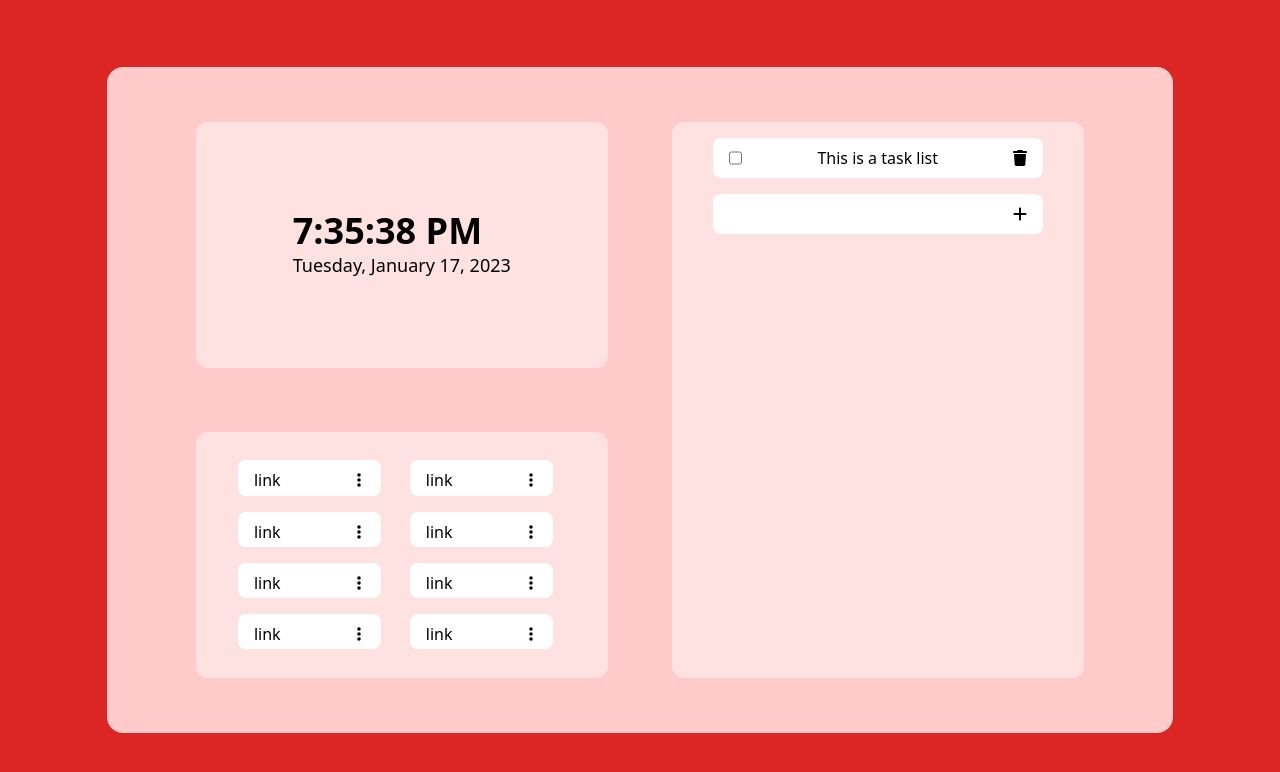
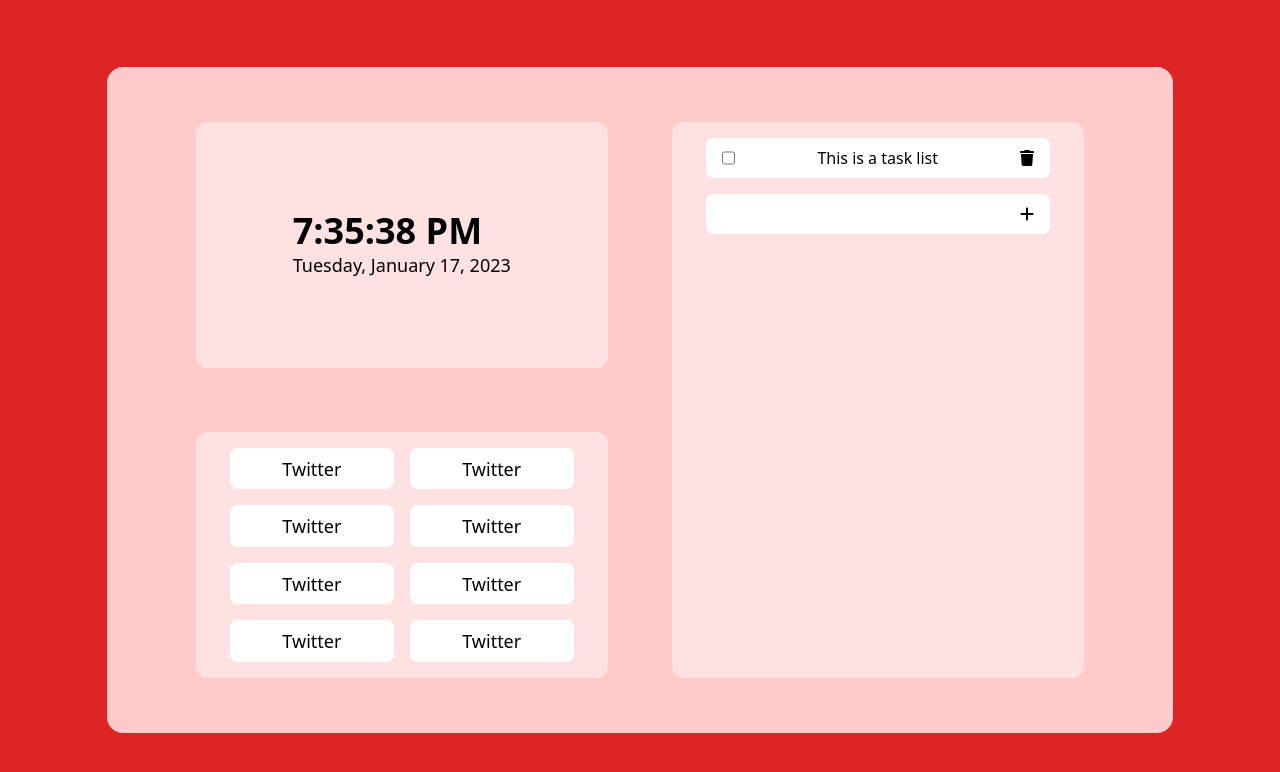
Before and after one commit to atklenner/homepage, a React (Vite) app: page / in a window 1280 px wide. Shown: the top 772 px of the page. Built offline with nearby package versions, Linux system fonts and the light colour scheme.

Commit message:
mess around with styles

```diff
--- a/src/components/Block.jsx
+++ b/src/components/Block.jsx
@@ -1,6 +1,6 @@
 function Block({children}) {
   return (
-    <div className="bg-white py-2 px-4 m-2 rounded-lg w-5/6 flex justify-between">
+    <div className="bg-white py-2 px-4 rounded-lg flex justify-between">
       {children}
     </div>
   )
--- a/src/components/Link.jsx
+++ b/src/components/Link.jsx
@@ -5,14 +5,9 @@
 function Link() {
   return (
     <Block>
-      <div className="flex justify-between w-full">
-        <a href="https://www.twitter.com" className="grow mr-4" target="_blank">
-          link
-        </a>
-        <button className="px-1">
-          <FontAwesomeIcon icon={faEllipsisVertical} />
-        </button>
-      </div>
+      <a href="https://www.twitter.com" className="h-full w-full flex justify-center items-center text-lg font-medium" target="_blank">
+        Twitter
+      </a>
     </Block>
   )
 }
--- a/src/components/Links.jsx
+++ b/src/components/Links.jsx
@@ -4,7 +4,7 @@
 function Links() {
   return (
     <Widget type="short">
-      <div className="grid grid-cols-2 grid-rows-4 w-5/6 h-5/6">
+      <div className="grid grid-cols-2 grid-rows-4 gap-4 items-stretch w-5/6 h-full py-4">
         <LinkList />
       </div>
     </Widget>
--- a/src/components/ToDo.jsx
+++ b/src/components/ToDo.jsx
@@ -8,7 +8,7 @@
   return (
     <ToDoProvider>
       <Widget>
-        <div className="flex flex-col h-full w-full items-center p-2">
+        <div className="flex flex-col items-stretch gap-4 h-full w-5/6 items-center py-4">
           <ToDoList/>
           <ToDoInput/>
         </div>
```
